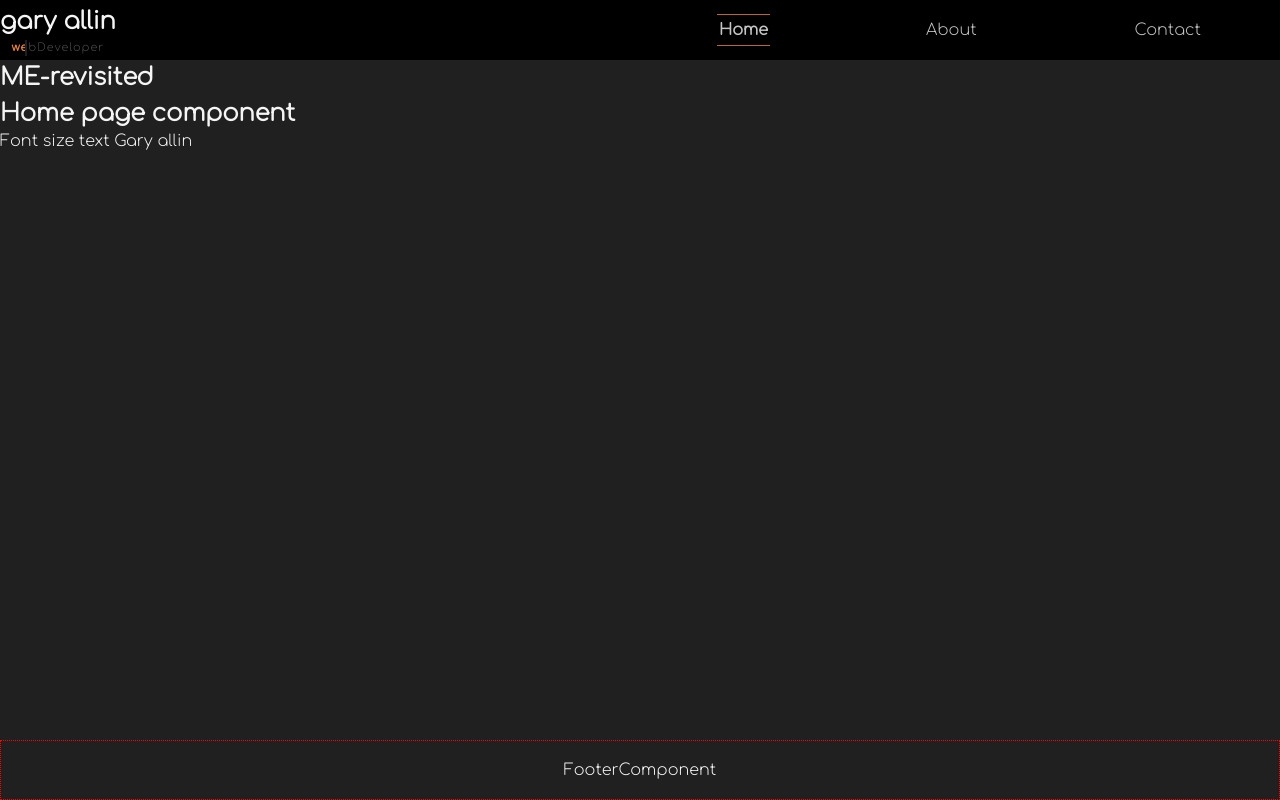
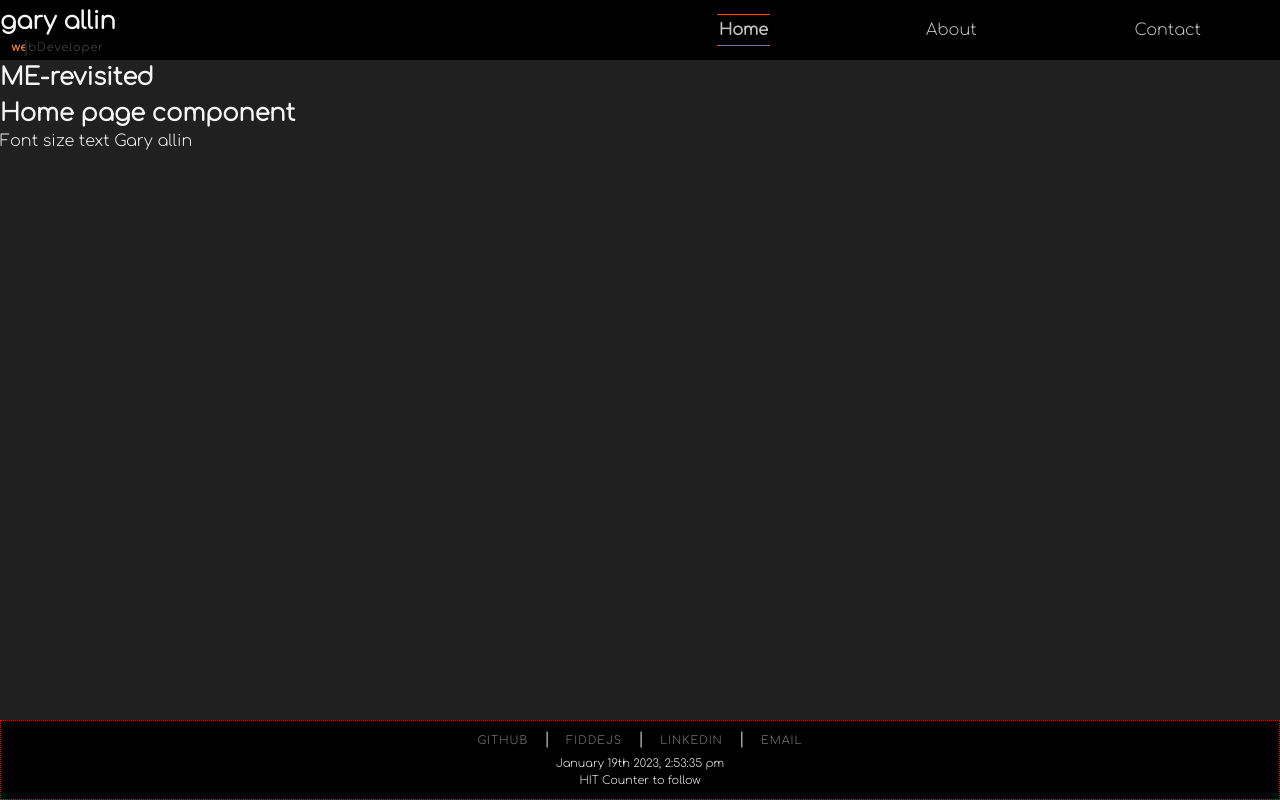
Before and after one commit to MeGallin/me-revisited-tws, a React (Create React App) app: page / in a window 1280 px wide. Built offline with nearby package versions, Linux system fonts and the light colour scheme.

Commit message:
footer complete

```diff
--- a/package.json
+++ b/package.json
@@ -7,6 +7,7 @@
     "@testing-library/react": "^13.4.0",
     "@testing-library/user-event": "^13.5.0",
     "env-cmd": "^10.1.0",
+    "moment": "^2.29.4",
     "react": "^18.2.0",
     "react-dom": "^18.2.0",
     "react-router-dom": "^6.6.2",
--- a/src/App.css
+++ b/src/App.css
@@ -22,7 +22,7 @@ h3 {
   display: inline-block;
 }
 /* helper classes */
-.wrapper {
+.global_wrapper {
   border: 1px dotted red;
   height: 100%;
   display: flex;
--- /dev/null
+++ b/src/Components/DateTime/DateTimeComponent.jsx
@@ -0,0 +1,30 @@
+import { useEffect, useState } from 'react';
+
+import moment from 'moment';
+import SpinnerComponent from '../Spinner/SpinnerComponent';
+
+const DateTimeComponent = () => {
+  const [dateTime, setDateTime] = useState(null);
+
+  useEffect(() => {
+    let ignore = false;
+    setInterval(() => {
+      setDateTime(moment().format('MMMM Do YYYY, h:mm:ss a'));
+    }, 1000);
+    if (!ignore) return () => (ignore = true);
+  }, [dateTime]);
+
+  return (
+    <>
+      {dateTime ? (
+        <div>{dateTime}</div>
+      ) : (
+        <div>
+          <SpinnerComponent />
+        </div>
+      )}
+    </>
+  );
+};
+
+export default DateTimeComponent;
--- a/src/Components/Footer/FooterComponent.css
+++ b/src/Components/Footer/FooterComponent.css
@@ -1,3 +1,30 @@
+:root {
+  --footer-font-size: 0.7em;
+}
 footer {
+  background-color: black;
+
   height: var(--footer-height);
+  font-size: var(--footer-font-size);
 }
+.global_wrapper {
+  flex-direction: column;
+}
+.footer_links {
+  display: flex;
+}
+.footer_link {
+  font-size: var(--footer-font-size);
+  color: grey;
+  font-weight: 400;
+  text-decoration: none;
+  letter-spacing: 1px;
+  text-transform: uppercase;
+}
+.footer_link:hover {
+  color: var(--main-font-colour);
+  transition: all 0.8s ease-in-out;
+}
+.spacer {
+  padding: 0 1em;
+}
--- a/src/Components/Footer/FooterComponent.jsx
+++ b/src/Components/Footer/FooterComponent.jsx
@@ -1,8 +1,57 @@
+import DateTimeComponent from '../DateTime/DateTimeComponent';
 import './FooterComponent.css';
 const FooterComponent = () => {
   return (
     <footer>
-      <div className="wrapper">FooterComponent</div>
+      <div className="global_wrapper">
+        <div className="footer_links">
+          <p>
+            <a
+              className="footer_link"
+              href="https://github.com/MeGallin"
+              target="_blank"
+              rel="noreferrer"
+            >
+              GITHUB
+            </a>
+          </p>
+          <p className="spacer">|</p>
+          <p>
+            <a
+              className="footer_link"
+              href="https://jsfiddle.net/"
+              target="_blank"
+              rel="noreferrer"
+            >
+              FIDDEJS
+            </a>
+          </p>
+          <p className="spacer">|</p>
+          <p>
+            <a
+              className="footer_link"
+              href="https://www.linkedin.com/mynetwork/"
+              target="_blank"
+              rel="noreferrer"
+            >
+              LINKEDIN
+            </a>
+          </p>
+          <p className="spacer">|</p>
+          <p>
+            <a
+              className="footer_link"
+              href="mailto:me@garyallin.uk"
+              target="_blank"
+              rel="noreferrer"
+            >
+              EMAIL
+            </a>
+          </p>
+        </div>
+        <DateTimeComponent />
+        <div>HIT Counter to follow</div>
+      </div>
     </footer>
   );
 };
--- a/src/index.css
+++ b/src/index.css
@@ -9,7 +9,7 @@
   --border-colour: rgba(200, 200, 200, 0.5);
   --danger: crimson;
   --header-height: 60px;
-  --footer-height: 60px;
+  --footer-height: 80px;
 }
 
 /* Box sizing rules */
```
Also changed, not shown: 1 other file (tests, documents, lock files or other folders).
